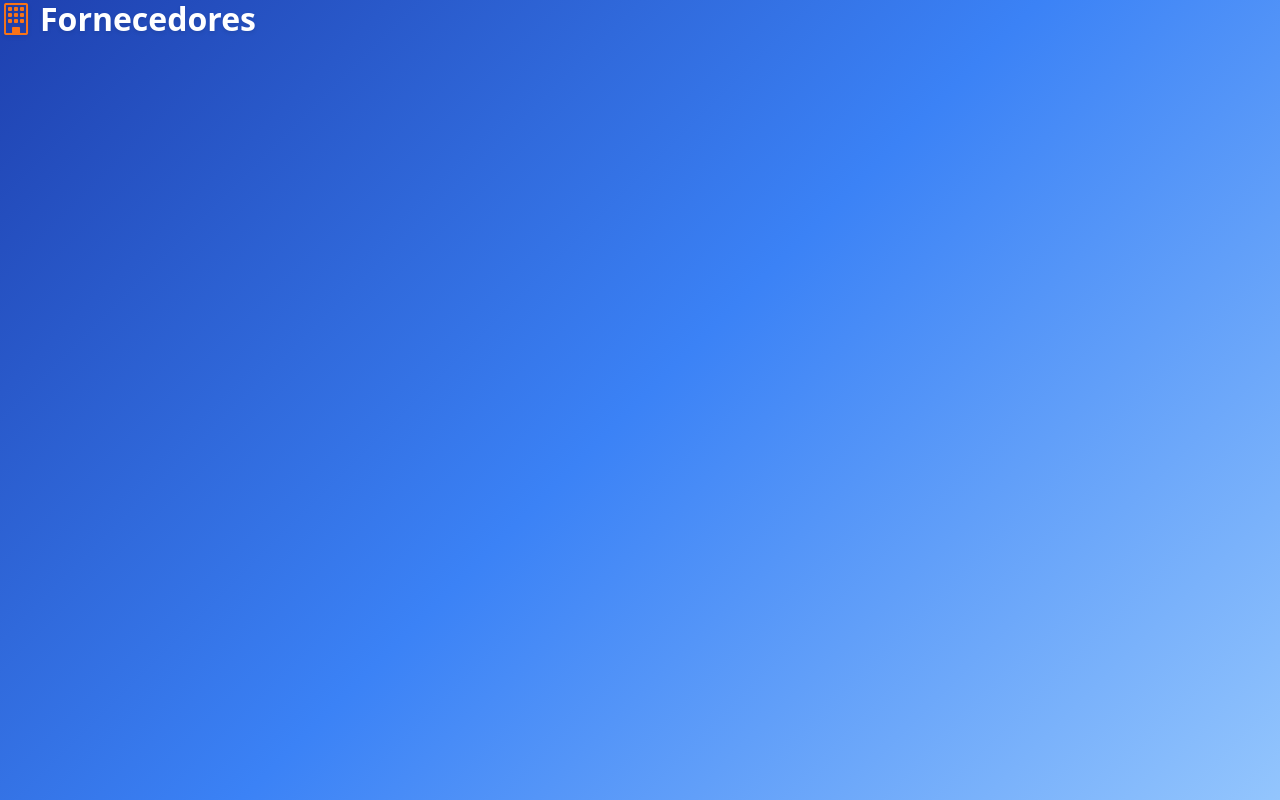
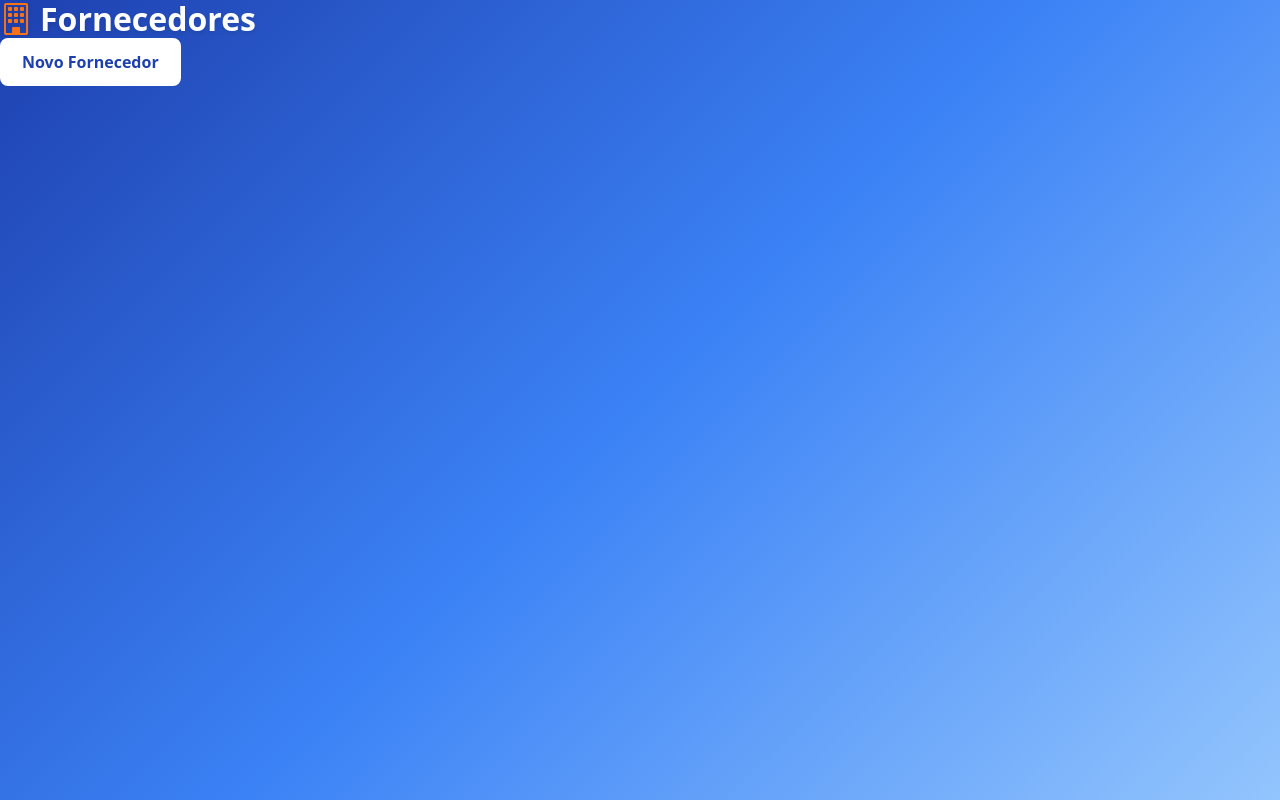
Before and after one commit to PedroQueiroga9/projeto-front, a React (Vite) app in the folder sistema-gestao/: page / in a window 1280 px wide. Built offline with nearby package versions, Linux system fonts and the light colour scheme.

Commit message:
Fornecedores

```diff
--- a/sistema-gestao/src/pages/Fornecedores.jsx
+++ b/sistema-gestao/src/pages/Fornecedores.jsx
@@ -1,3 +1,4 @@
+import { Button } from 'react-bootstrap'
 import React from 'react'
 
 const Fornecedores = () => {
@@ -8,6 +9,9 @@ const Fornecedores = () => {
                     <i className="bi bi-building me-2"></i>
                     Fornecedores
                 </h2>
+                <Button variant='light'>
+                    Novo Fornecedor
+                </Button>
             </div>
         </div>
     )
```
